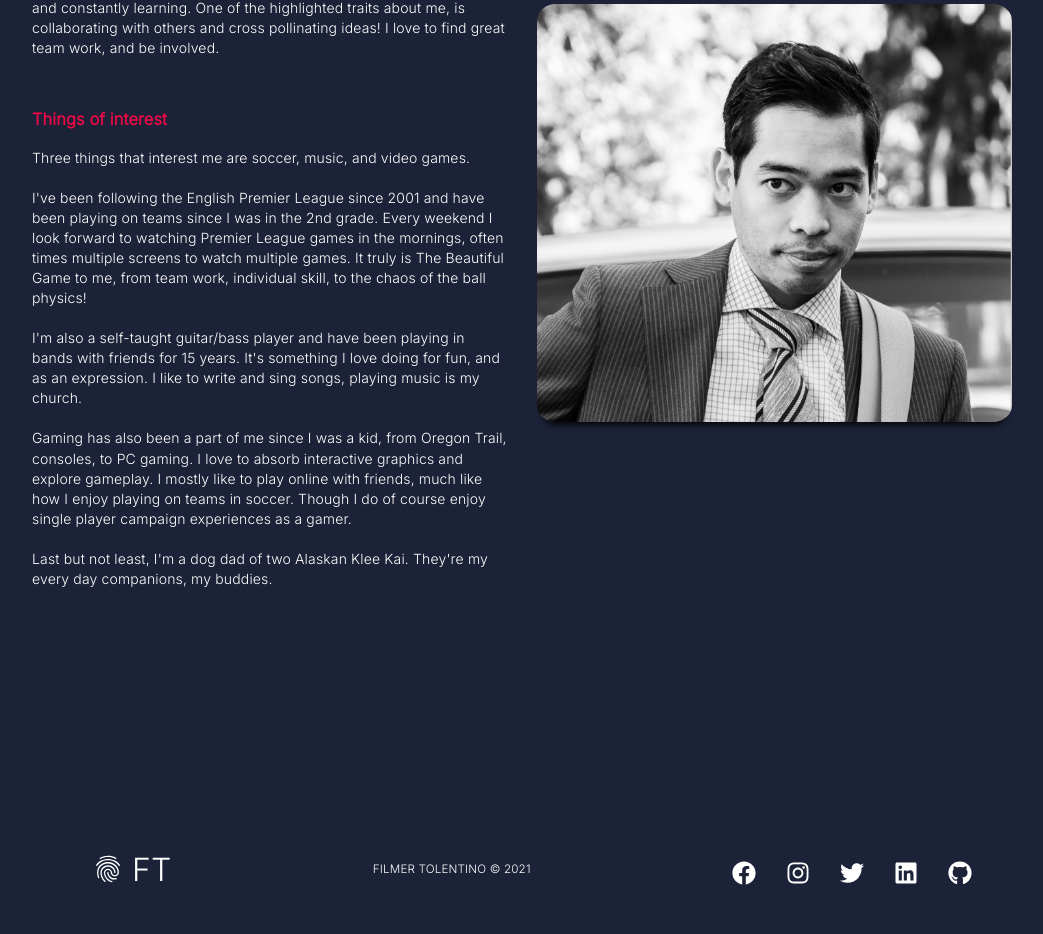
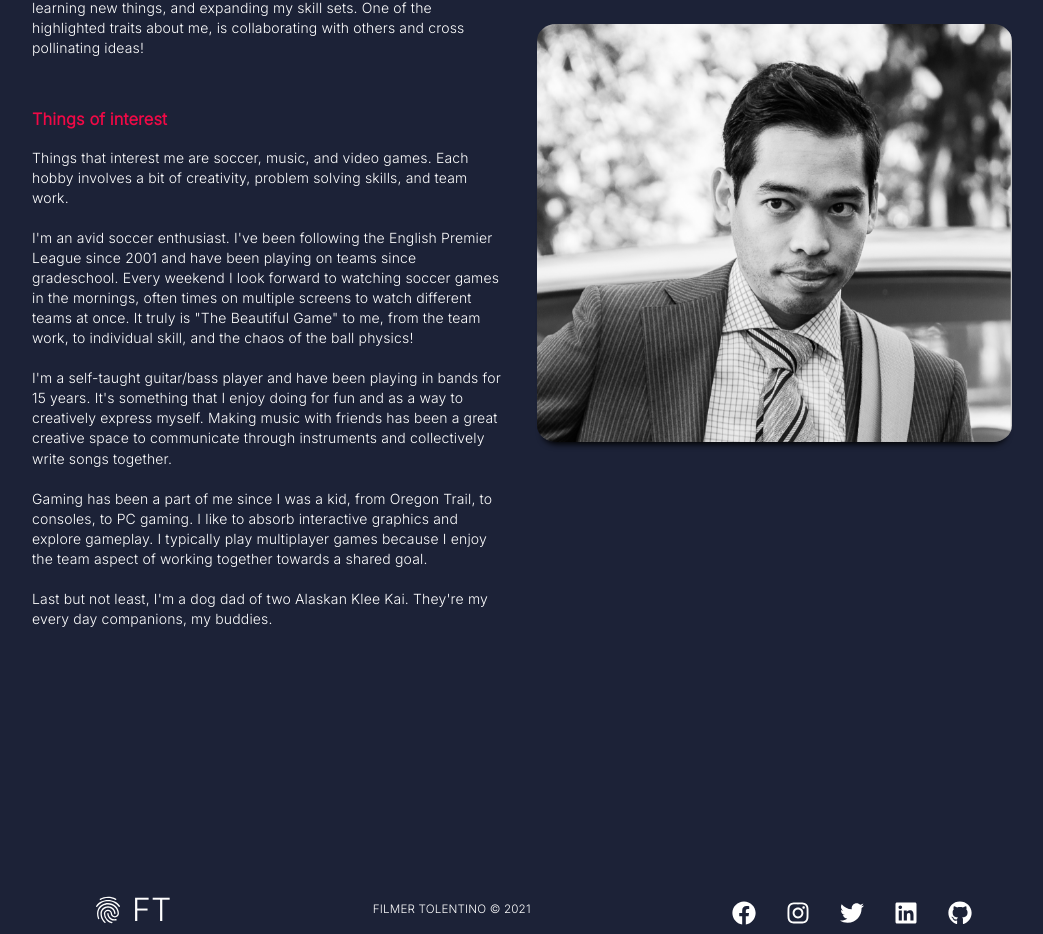
Before and after one commit to ftolentino/ftportfolio, a React (Create React App) app: page /ftportfolio/about in a window 1280 px wide. Shown: the part 391-1325 px from the top of the page, without its empty margins (118-1161 px from the left). Built offline with nearby package versions, Linux system fonts and the light colour scheme.

Commit message:
edited grammar on About Me page. updated the header to About Meinstead of just About

```diff
--- a/src/components/AboutSection/AboutSection.js
+++ b/src/components/AboutSection/AboutSection.js
@@ -13,27 +13,27 @@ const AboutSection = ({ headline, img, alt }) => {
                 <p>Hello, I'm Filmer! I am a self-taught Frontend Developer. My career started out in games as an artist,
                   making 3D environments for players to explore. After some time, I wanted to learn something different and
                   found interest in the idea of programming to train the other side of my brain. It began as a journey to develop my logical
-                  problem solving skills, not just in coding, but in life itself. I find satisfaction in creativity and
-                  constantly learning. One of the highlighted traits about me, is collaborating with others and cross pollinating ideas!
-                  I love to find great team work, and be involved.
+                  problem solving skills, not just in coding, but in life itself. I find satisfaction in creativity,
+                  learning new things, and expanding my skill sets. One of the highlighted traits about me, is
+                  collaborating with others and cross pollinating ideas!
                 </p>
                 <br/>
                 <h3>Things of interest</h3>
-                <p>Three things that interest me are soccer, music, and video games.
+                <p>Things that interest me are soccer, music, and video games. Each hobby involves a bit of creativity, problem solving skills, and team work.
                   <br/>
                   <br/>
-                  I've been following the English Premier League since 2001 and have been playing on teams since I was in the 2nd grade.
-                  Every weekend I look forward to watching Premier League games in the mornings, often times multiple screens to watch multiple games. It
-                  truly is The Beautiful Game to me, from team work, individual skill, to the chaos of the ball physics!
+                  I'm an avid soccer enthusiast. I've been following the English Premier League since 2001 and have been playing on teams since gradeschool.
+                  Every weekend I look forward to watching soccer games in the mornings, often times on multiple screens to watch different teams at once.
+                  It truly is "The Beautiful Game" to me, from the team work, to individual skill, and the chaos of the ball physics!
                   <br/>
                   <br/>
-                  I'm also a self-taught guitar/bass player and have been playing in bands with friends for 15 years. It's something
-                  I love doing for fun, and as an expression. I like to write and sing songs, playing music is my church.
+                  I'm a self-taught guitar/bass player and have been playing in bands for 15 years. It's something that
+                  I enjoy doing for fun and as a way to creatively express myself. Making music with friends has been a great creative space
+                  to communicate through instruments and collectively write songs together.
                   <br/>
                   <br/>
-                  Gaming has also been a part of me since I was a kid, from Oregon Trail, consoles, to PC gaming. I love to absorb interactive
-                  graphics and explore gameplay. I mostly like to play online with friends, much like how I enjoy playing on teams in soccer.
-                  Though I do of course enjoy single player campaign experiences as a gamer.
+                  Gaming has been a part of me since I was a kid, from Oregon Trail, to consoles, to PC gaming. I like to absorb interactive
+                  graphics and explore gameplay. I typically play multiplayer games because I enjoy the team aspect of working together towards a shared goal.
                   <br/>
                   <br/>
                   Last but not least, I'm a dog dad of two Alaskan Klee Kai. They're my every day companions, my buddies.
--- a/src/utils/Data.js
+++ b/src/utils/Data.js
@@ -72,7 +72,7 @@ export const about = {
   lightBg: false,
 	lightText: true,
 	lightTextDesc: true,
-	headline: 'About',
+	headline: 'About Me',
 	imgStart: '',
 	img: 'images/FTheadshot1.png',
 	alt: 'Headshot'
```
